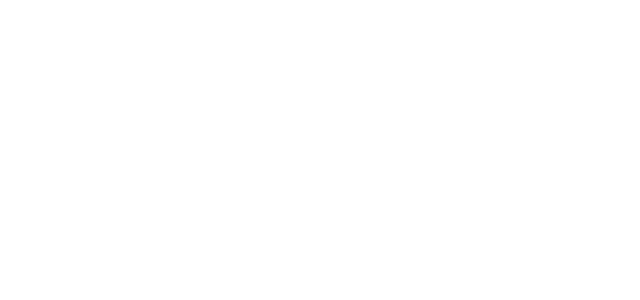
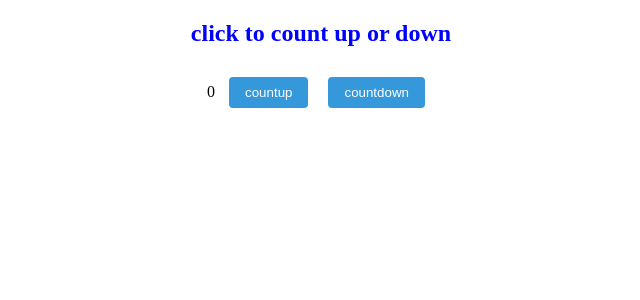
Before and after one commit to HDmaybe/nuxt.js, a Nuxt app: page /button in a window 1280 px wide. Before the commit this address had no page. Shown: the top 300 px of the page, without its empty margins (319-959 px from the left). Built offline with nearby package versions, Linux system fonts and the light colour scheme.

Commit message:
카운트 버튼

```diff
--- /dev/null
+++ b/pages/button.vue
@@ -0,0 +1,55 @@
+<template>
+  <!--<Tutorial/>-->
+
+  <div id = "app" style="text-align: center; margin: auto; width: max-content;">
+    <h2 class="page-title">{{ pageTitle }}</h2>
+    {{ count }}
+    <button v-on:click="countUp">countup</button>
+    <button v-on:click="countDown">countdown</button>
+  </div>
+</template>
+
+<script>
+export default {
+  name: 'IndexPage',
+  el : '#app',
+  data() {
+    return {
+      count: 0,
+      pageTitle: 'click to count up or down'
+    }
+  },
+  head(){
+    return{
+      title: this.pageTitle
+    };
+
+  },
+  methods : {
+    countUp : function(){
+      this.count++
+    },
+    countDown : function(){
+      this.count--
+    }
+  }
+}
+</script>
+
+<style>
+.page-title {
+  color: blue;
+  font-size: 24px;
+  text-align: center;
+}
+
+button {
+  margin: 10px;
+  padding: 8px 16px;
+  background-color: #3498db;
+  color: white;
+  border: none;
+  border-radius: 4px;
+  cursor: pointer;
+}
+</style>
--- a/pages/index.vue
+++ /dev/null
@@ -1,9 +0,0 @@
-<template>
-  <Tutorial/>
-</template>
-
-<script>
-export default {
-  name: 'IndexPage'
-}
-</script>
```
